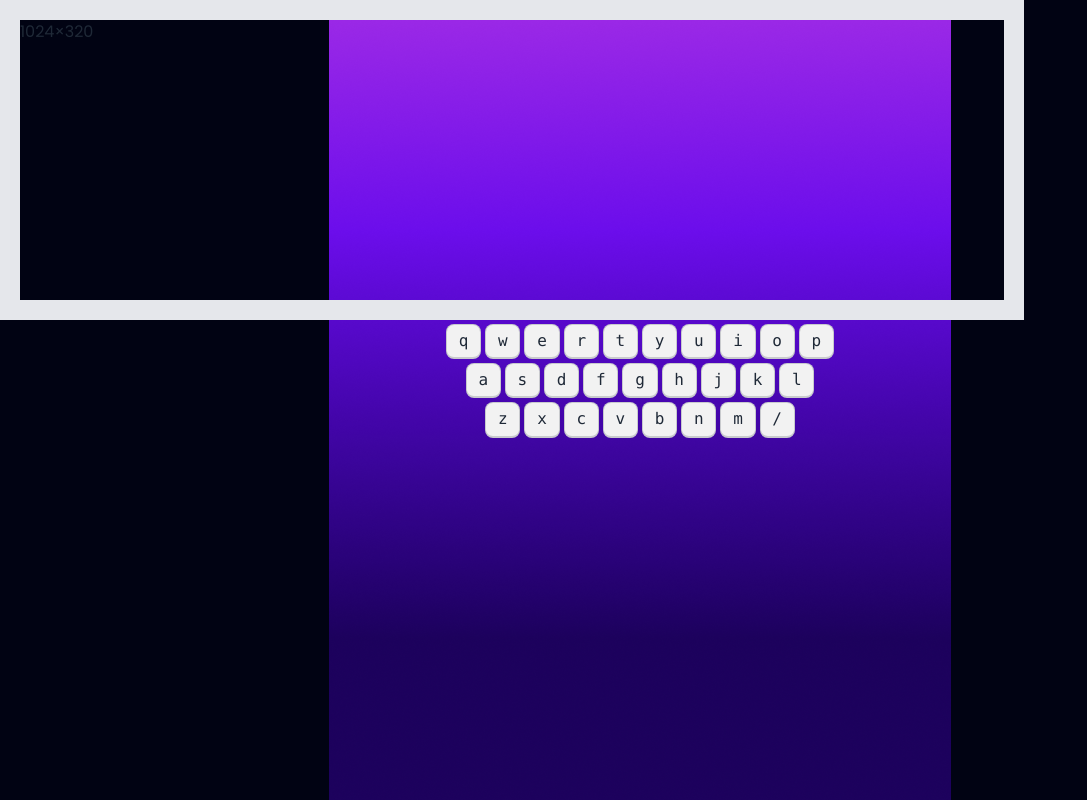
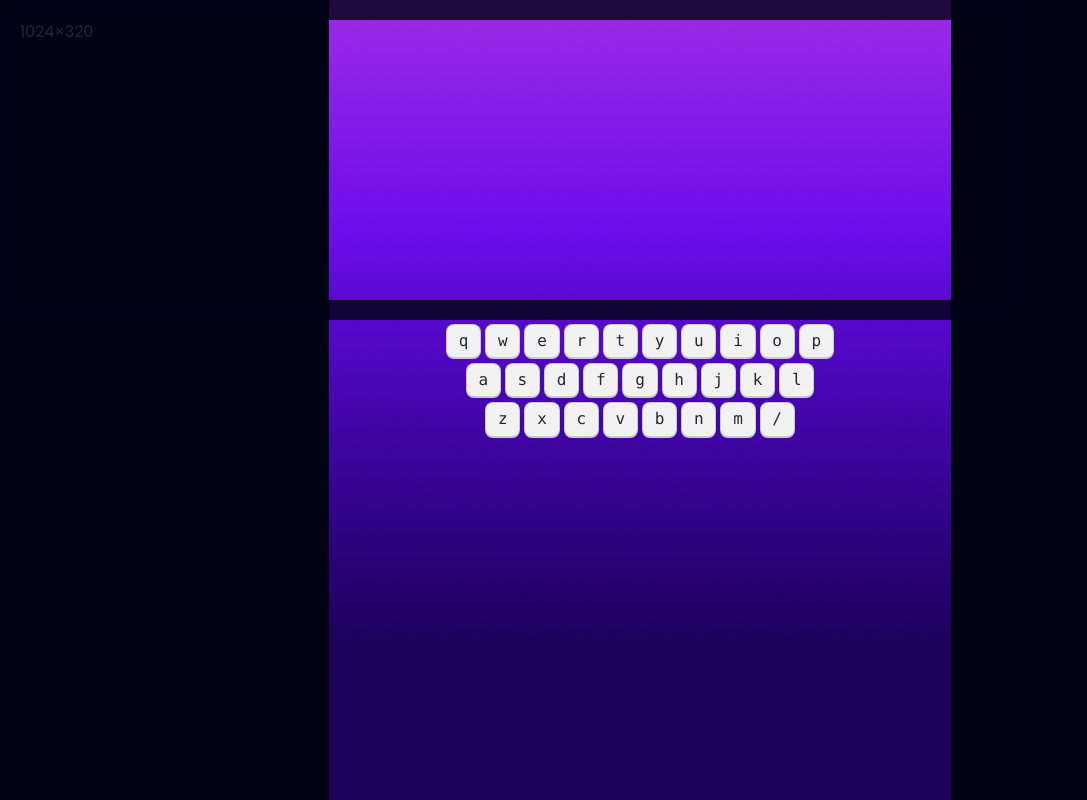
Before and after one commit to saiful797/Alpha-Clash-Pro, a plain HTML site: page index.html in a window 1280 px wide. Shown: the whole page, without its empty margins (0-1087 px from the left). Drawn offline with nearby package versions, Linux system fonts and the light colour scheme.

Commit message:
added screen border color

```diff
--- a/index.html
+++ b/index.html
@@ -26,7 +26,7 @@
         <!-- Play Ground Start-->
         <section class="play-ground">
             <!-- screen -->
-            <div class="artboard artboard-horizontal phone-6 border-[20px]">
+            <div class="artboard artboard-horizontal phone-6 border-[20px] rounded-2xl border-[#010313CC]">
                 1024×320
             </div>
             <!-- Keyboard start -->
```
